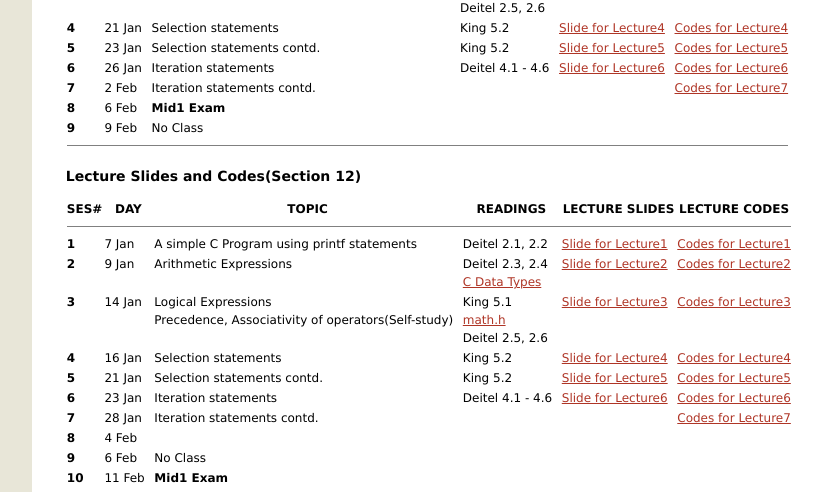
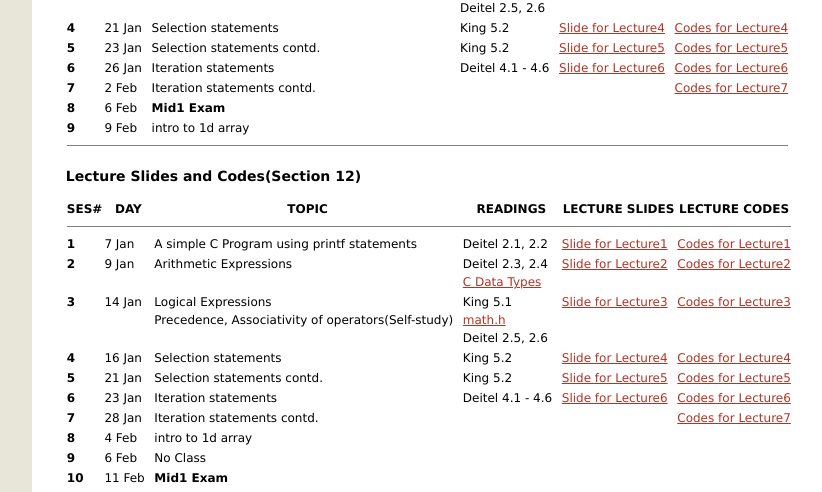
Before and after one commit to YeasirRayhanPrince/yeasirrayhanprince.github.io, a plain HTML site: page cse103/cse103_spring2020.html in a window 1280 px wide. Shown: the part 1023-1515 px from the top of the page, without its empty margins (138-960 px from the left). Drawn offline with Linux system fonts and the light colour scheme.

Commit message:
updated cse103

```diff
--- a/cse103/cse103_spring2020.html
+++ b/cse103/cse103_spring2020.html
@@ -226,7 +226,7 @@
 <TR>
 	<TD><b>9&nbsp;</b></TD>
 	<TD>9 Feb &nbsp;</TD>
-	<TD > No Class &nbsp;</TD>
+	<TD > intro to 1d array &nbsp;</TD>
 </TR>
 
 <TR>
@@ -335,7 +335,7 @@
 <TR>
 	<TD><b>8 &nbsp;</b></TD>
 	<TD>4 Feb &nbsp;</TD>
-	<TD >&nbsp;</TD>
+	<TD >intro to 1d array &nbsp;</TD>
 	<TD > &nbsp;</TD>
 	<TD> &nbsp;</TD>
 	<TD></TD>
```
